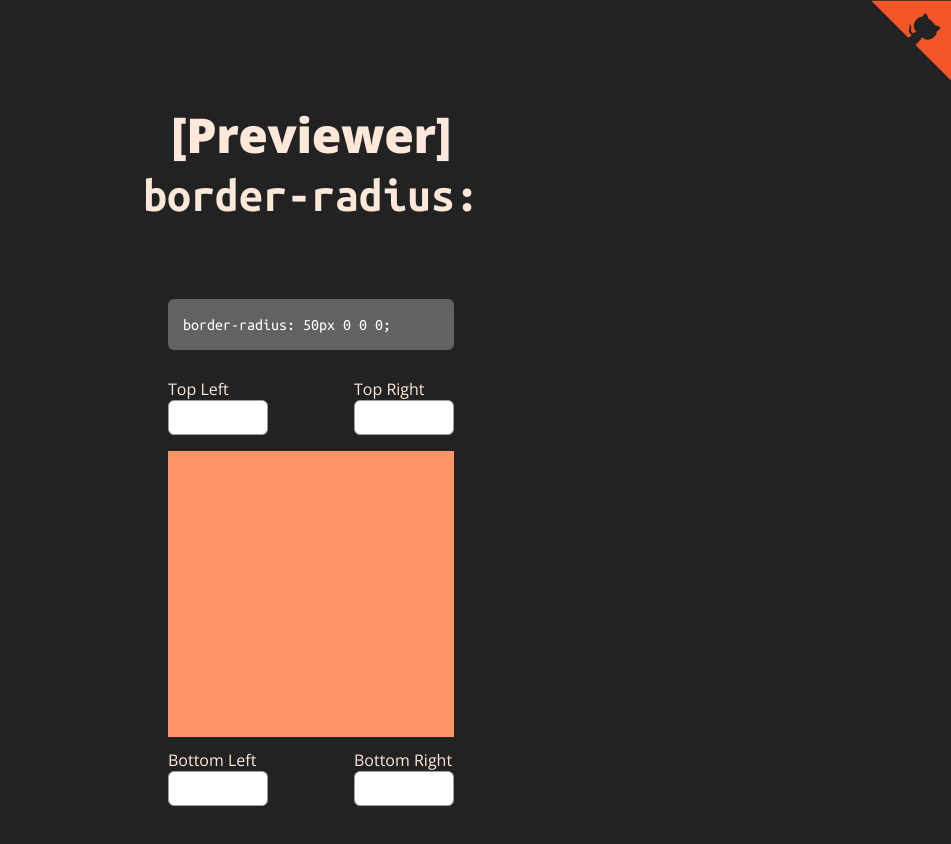
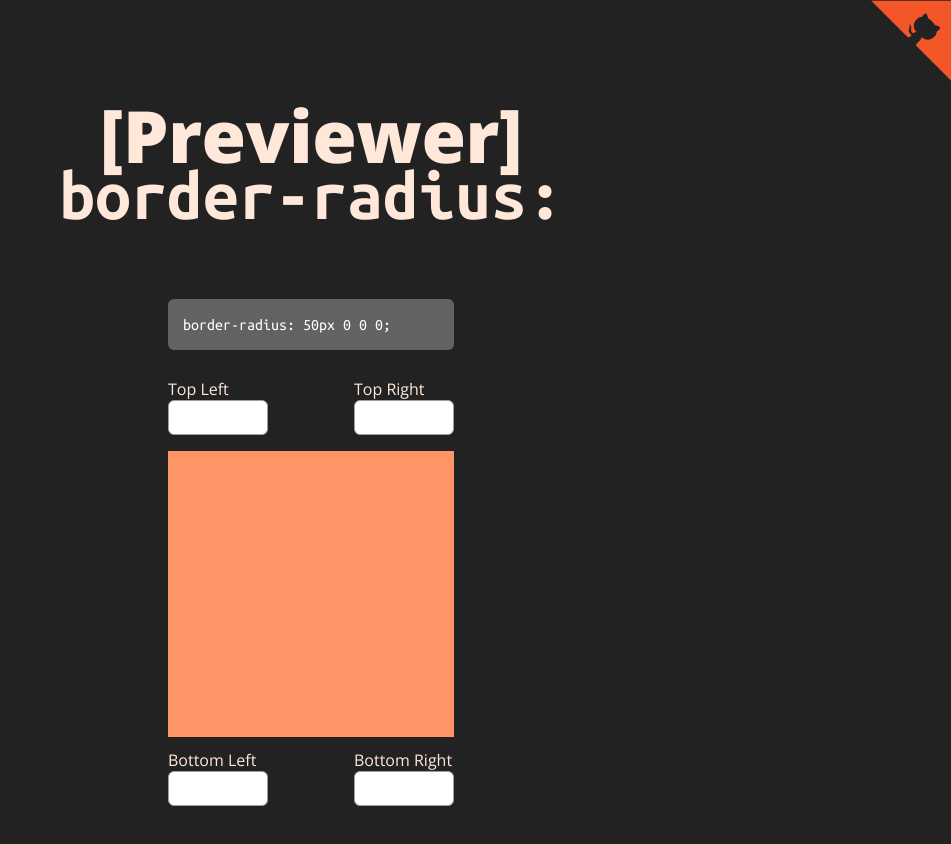
Before and after one commit to matheusgondra/devsoutinho-labs, a React (Vite) app in the folder challenge-1/: page / in a window 1280 px wide. Shown: the top 844 px of the page, without its empty margins (329-1280 px from the left). After the commit the page ends 810 px from the top, so only its background shows below. Built offline with nearby package versions, Linux system fonts and the light colour scheme.

Commit message:
:iphone: adicionando media query para desktop

```diff
--- a/challenge-1/src/App.css
+++ b/challenge-1/src/App.css
@@ -7,7 +7,7 @@ body {
 
 .container {
   margin: 0 auto;
-  margin-top: 105px;
+  padding-top: 105px;
   height: 100vh;
   font-family: "Open sans";
   color: #FFE8D9;
@@ -61,3 +61,13 @@ body {
   background-color: #FF9466;
   margin: 12px 0;
 }
+
+@media (min-width: 1024px) {
+  .title, .subtitle {
+    font-size: 72px;
+  }
+
+  .previewer_container {
+    padding-bottom: 0;
+  }
+}
```
